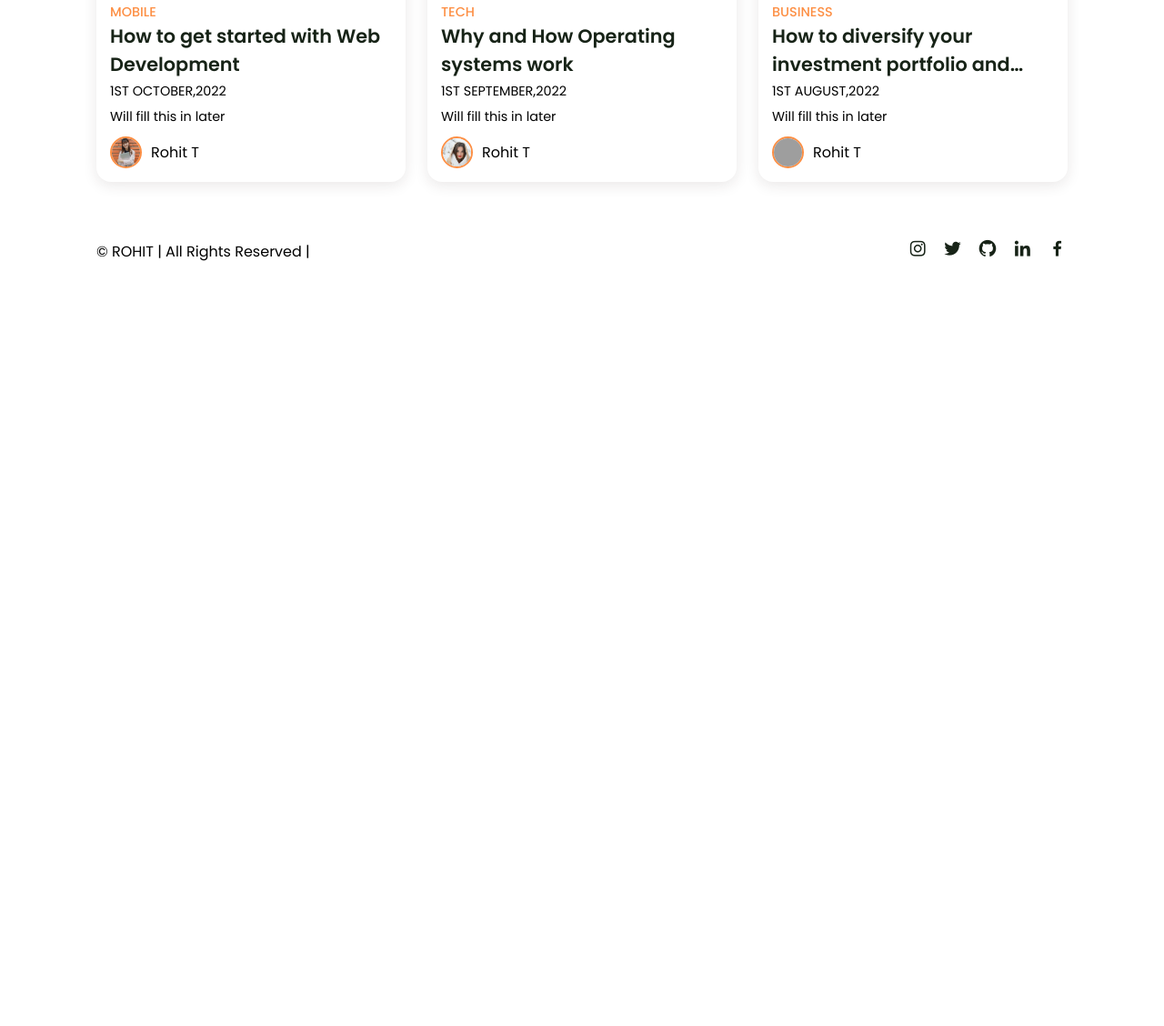
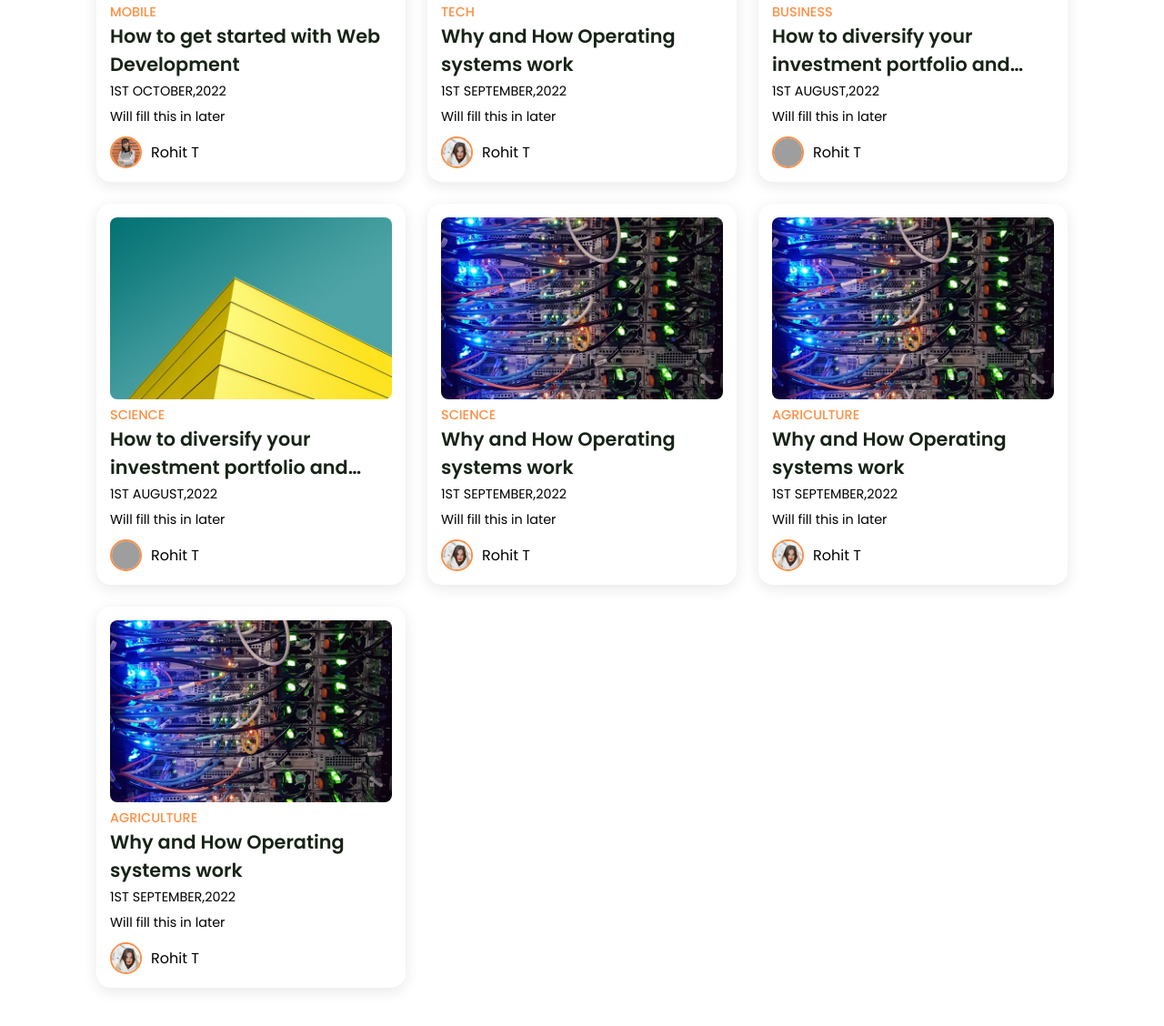
Before and after one commit to TRohit20/Blogs-Website, a plain HTML site: page index.html in a window 1280 px wide. Shown: the part 1654-2782 px from the top of the page at 91% size. Before the commit the page ends 1974 px from the top, so only its background shows below. Drawn offline with nearby package versions, Linux system fonts and the light colour scheme; grey boxes are pictures that could not be loaded.

Commit message:
add more tabs

```diff
--- a/index.html
+++ b/index.html
@@ -47,7 +47,9 @@
         <span class="filter-item active-filter" data-filter='all'> All </span>
         <span class="filter-item" data-filter='tech'> Tech </span>
         <span class="filter-item" data-filter='business'> Business </span>
-        <span class="filter-item" data-filter='mobile'> mobile </span>
+        <span class="filter-item" data-filter='mobile'> Mobile </span>
+        <span class="filter-item" data-filter='science'> Science </span>
+        <span class="filter-item" data-filter='agriculture'> Agriculture </span>
     </div>
 
     <!-- Posts Filter ENDS -->
@@ -190,6 +192,66 @@
                 <span class="profile-name"> Rohit T</span>
             </div>
         </div>
+        <!-- Post-10 BOX -->
+        <div class="post-box science">
+            <img src="images/post-7.jpg" class="post-image">
+            <h2 class="category">Science</h2>
+            <a href="post-page.html" class="post-title">
+                How to diversify your investment portfolio and hedge against risks
+            </a>
+            <span class="post-date">1st August,2022</span>
+            <p class="post-description"> Will fill this in later </p>
+            <!-- profile -->
+            <div class="profile">
+                <img src="images/profile-1.jpeg" class="profile-img">
+                <span class="profile-name"> Rohit T</span>
+            </div>
+        </div>
+        <!-- Post-11 BOX -->
+        <div class="post-box science">
+            <img src="images/post-8.jpg" class="post-image">
+            <h2 class="category">Science</h2>
+            <a href="post-page.html" class="post-title">
+                Why and How Operating systems work
+            </a>
+            <span class="post-date">1st September,2022</span>
+            <p class="post-description"> Will fill this in later </p>
+            <!-- profile -->
+            <div class="profile">
+                <img src="images/profile-3.jpg" class="profile-img">
+                <span class="profile-name"> Rohit T</span>
+            </div>
+        </div>
+        <!-- Post-11 BOX -->
+        <div class="post-box agriculture">
+            <img src="images/post-8.jpg" class="post-image">
+            <h2 class="category">Agriculture</h2>
+            <a href="post-page.html" class="post-title">
+                Why and How Operating systems work
+            </a>
+            <span class="post-date">1st September,2022</span>
+            <p class="post-description"> Will fill this in later </p>
+            <!-- profile -->
+            <div class="profile">
+                <img src="images/profile-3.jpg" class="profile-img">
+                <span class="profile-name"> Rohit T</span>
+            </div>
+        </div>
+        <!-- Post-12 BOX -->
+        <div class="post-box agriculture">
+            <img src="images/post-8.jpg" class="post-image">
+            <h2 class="category">Agriculture</h2>
+            <a href="post-page.html" class="post-title">
+                Why and How Operating systems work
+            </a>
+            <span class="post-date">1st September,2022</span>
+            <p class="post-description"> Will fill this in later </p>
+            <!-- profile -->
+            <div class="profile">
+                <img src="images/profile-3.jpg" class="profile-img">
+                <span class="profile-name"> Rohit T</span>
+            </div>
+        </div>
     </section>
 
     <!-- POSTS SECTION ENDS -->
```
